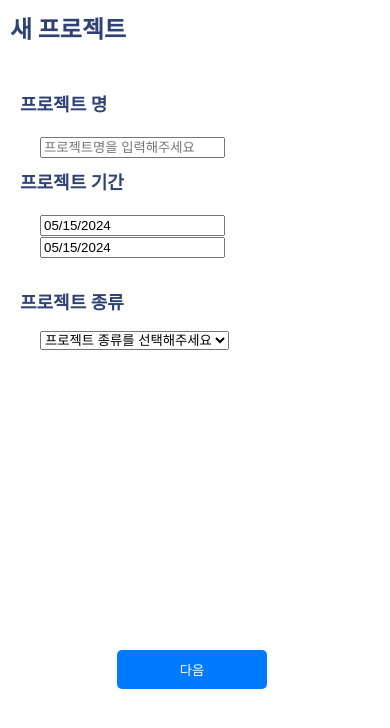
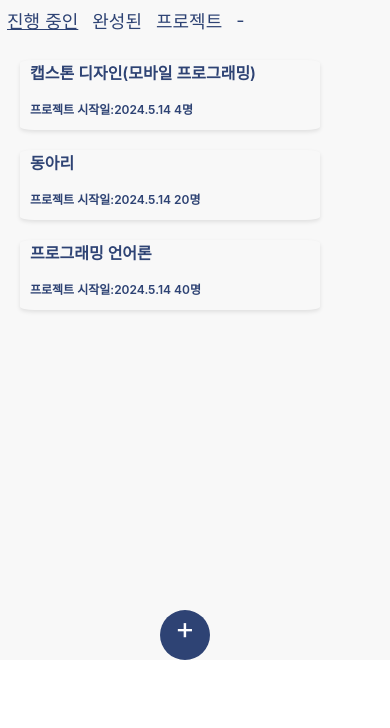
Before and after one commit to jungwook02/YourSchedule_Front, a React (Create React App) app: page / in a window 390 px wide. Shown: the top 728 px of the page. Built offline with nearby package versions, Linux system fonts and the light colour scheme.

Commit message:
2nd Modal

```diff
--- a/package.json
+++ b/package.json
@@ -9,6 +9,8 @@
     "react": "^18.3.1",
     "react-datepicker": "^6.9.0",
     "react-dom": "^18.3.1",
+    "react-modal": "^3.16.1",
+    "react-router-dom": "^6.23.1",
     "react-scripts": "5.0.1",
     "react-select": "^5.8.0",
     "web-vitals": "^2.1.4"
@@ -36,5 +38,8 @@
       "last 1 firefox version",
       "last 1 safari version"
     ]
+  },
+  "devDependencies": {
+    "eslint-plugin-react": "^7.34.1"
   }
 }
--- a/src/App.css
+++ b/src/App.css
@@ -1,38 +1,3 @@
 .App {
-  text-align: center;
+  background-color: #f8f8f8; /* 배경색을 여기에 원하는 색상 코드로 지정합니다. */
 }
-
-.App-logo {
-  height: 40vmin;
-  pointer-events: none;
-}
-
-@media (prefers-reduced-motion: no-preference) {
-  .App-logo {
-    animation: App-logo-spin infinite 20s linear;
-  }
-}
-
-.App-header {
-  background-color: #282c34;
-  min-height: 100vh;
-  display: flex;
-  flex-direction: column;
-  align-items: center;
-  justify-content: center;
-  font-size: calc(10px + 2vmin);
-  color: white;
-}
-
-.App-link {
-  color: #61dafb;
-}
-
-@keyframes App-logo-spin {
-  from {
-    transform: rotate(0deg);
-  }
-  to {
-    transform: rotate(360deg);
-  }
-}
--- a/src/App.js
+++ b/src/App.js
@@ -1,12 +1,20 @@
+
+
 import Navbar from "./components/navbar.js";
 import Newproject from "./components/newproject.js";
 import Login from "./components/login.js";
+import ProjectList from "./components/projectlist.js";
+import "./App.css"
+
+
+
 function App() {
   return (
     <div className="App">
-      {/* <Navbar/> */}
-      <Newproject/>
-      {/* <Login/> */}
+
+    <Navbar/>
+    <ProjectList/>
+
     </div>
   );
 }
--- /dev/null
+++ b/src/components/Projectlist.css
@@ -0,0 +1,45 @@
+@media (max-width: 768px) {
+
+    .first-project{
+
+    margin-left: 20px;
+    width: 300px;
+    height: 70px;
+
+    position: relative;
+    border-radius: 5%;
+     /* 배경색 */
+    box-shadow: 0 2px 4px rgba(0, 0, 0, 0.1);
+}
+.P-Title{
+    font-size: 16px;
+    color: #2E4374;
+    font-style: bold;
+    font-weight: 600;
+    margin-left: 10px;
+    margin-top: 20px;
+}
+.P-sub{
+    font-size: 12px;
+    color: #2E4374;
+    font-style: bold;
+    font-weight: 600;
+    margin-left: 10px;
+
+}
+.plus{
+    margin-top:300px;
+    margin-left: 160px;
+    width: 50px;
+    height: 50px;
+    color: white;
+    font-size: 30px;
+    position: relative;
+    text-align: center;
+    border-radius:50% ;
+
+    background-color: #2E4374;
+}
+
+
+}
--- a/src/components/navbar.css
+++ b/src/components/navbar.css
@@ -11,11 +11,18 @@
     padding: 7px;
     font-size: 18px;
     font-style: Bold;
-    font-weight: 700;
+    font-weight: 600px;
 }
 
 .nav-text:hover {
   text-decoration: underline;
 }
 
+
+.p{
+  color: #2E4374;
+  font-size: 20px;
+  font-style: bold;
+  font-weight: 600px;
+}
   }
--- a/src/components/navbar.js
+++ b/src/components/navbar.js
@@ -1,11 +1,62 @@
 import "./navbar.css"
+import React from 'react';
+import ReactDOM from 'react-dom';
+import Modal from 'react-modal';
+
+const customStyles = {
+    content: {
+        top: '50%',
+        left: '50%',
+        right: '0',
+        marginRight: '-30%',
+        transform: 'translate(-50%, -50%)',
+
+
+    },
+  };
+
 
 function Navbar() {
+    let subtitle;
+    const [modalIsOpen, setIsOpen] = React.useState(false);
+
+    function openModal() {
+      setIsOpen(true);
+    }
+
+    function afterOpenModal() {
+      // references are now sync'd and can be accessed.
+      subtitle.style.color = '#f00';
+    }
+
+    function closeModal() {
+      setIsOpen(false);
+    }
     return(
         <div className="Nav-Container">
         <p className="nav-text">진행 중인</p>
         <p className="nav-text">완성된</p>
         <p className="nav-text">프로젝트</p>
+
+        <p className="nav-text" onClick={openModal}> - </p>
+      <Modal
+        isOpen={modalIsOpen}
+        onAfterOpen={afterOpenModal}
+        onRequestClose={closeModal}
+        style={customStyles}
+        contentLabel="Example Modal"
+      >
+        <h2 ref={(_subtitle) => (subtitle = _subtitle)}></h2>
+
+        <div>나의 프로필</div>
+        <form>
+
+          <button>프로필 설정</button>
+          <br></br>
+          <button>닉네임 설정</button>
+
+        </form>
+      </Modal>
         </div>
     );
 
--- /dev/null
+++ b/src/components/projectlist.js
@@ -0,0 +1,32 @@
+import "./Projectlist.css"
+
+
+function ProjectList() {
+    return(
+        <div>
+        <div className="first-project">
+            <p className="P-Title">캡스톤 디자인(모바일 프로그래밍)</p>
+            <p className="P-sub">프로젝트 시작일:2024.5.14    4명</p>
+
+        </div>
+
+        <div className="first-project">
+            <p className="P-Title">동아리</p>
+            <p className="P-sub">프로젝트 시작일:2024.5.14    20명</p>
+
+        </div>
+
+        <div className="first-project">
+            <p className="P-Title">프로그래밍 언어론</p>
+            <p className="P-sub">프로젝트 시작일:2024.5.14    40명</p>
+
+        </div>
+
+
+        <p className="plus">+</p>
+
+        </div>
+    )
+}
+
+export default ProjectList;
```
Also changed, not shown: src/components/mainModal.js (added), 1 other file (tests, documents, lock files or other folders).
